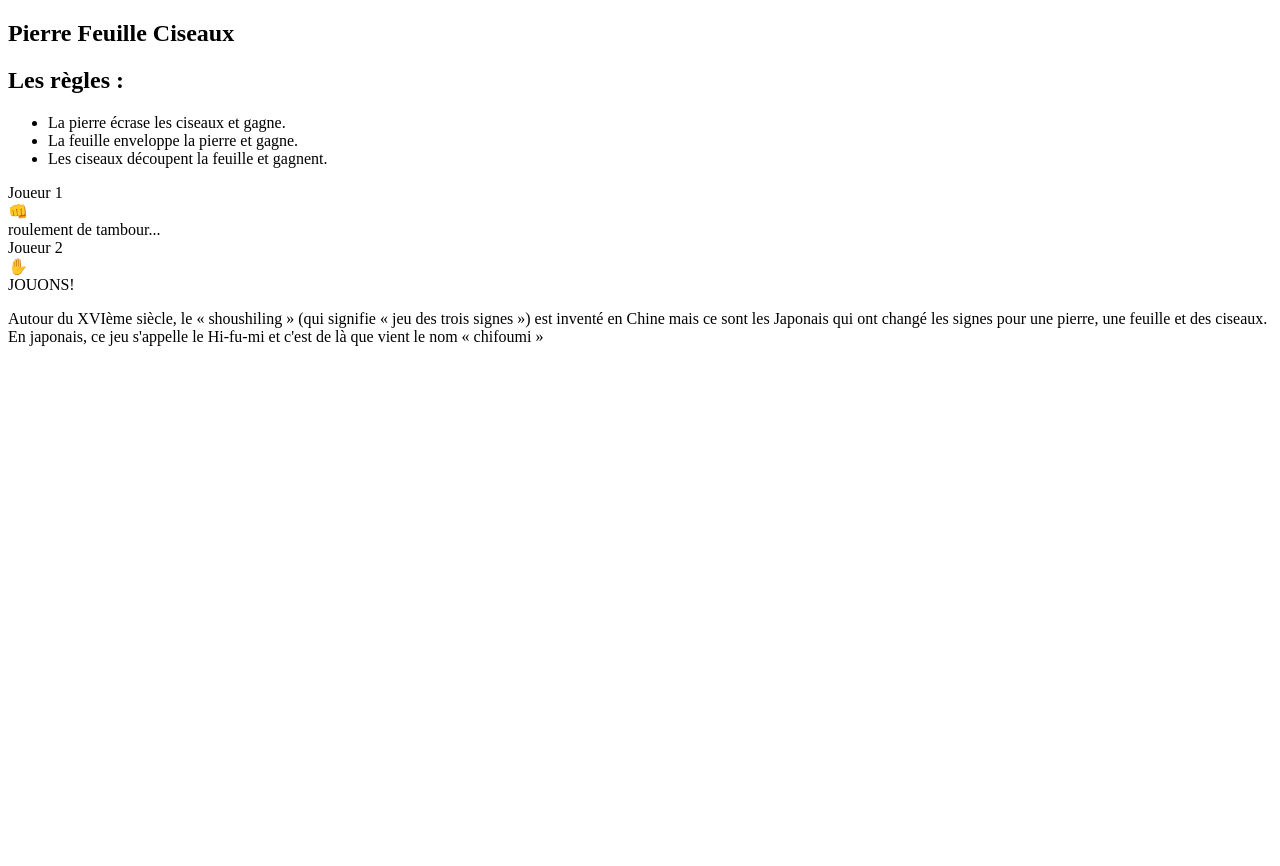
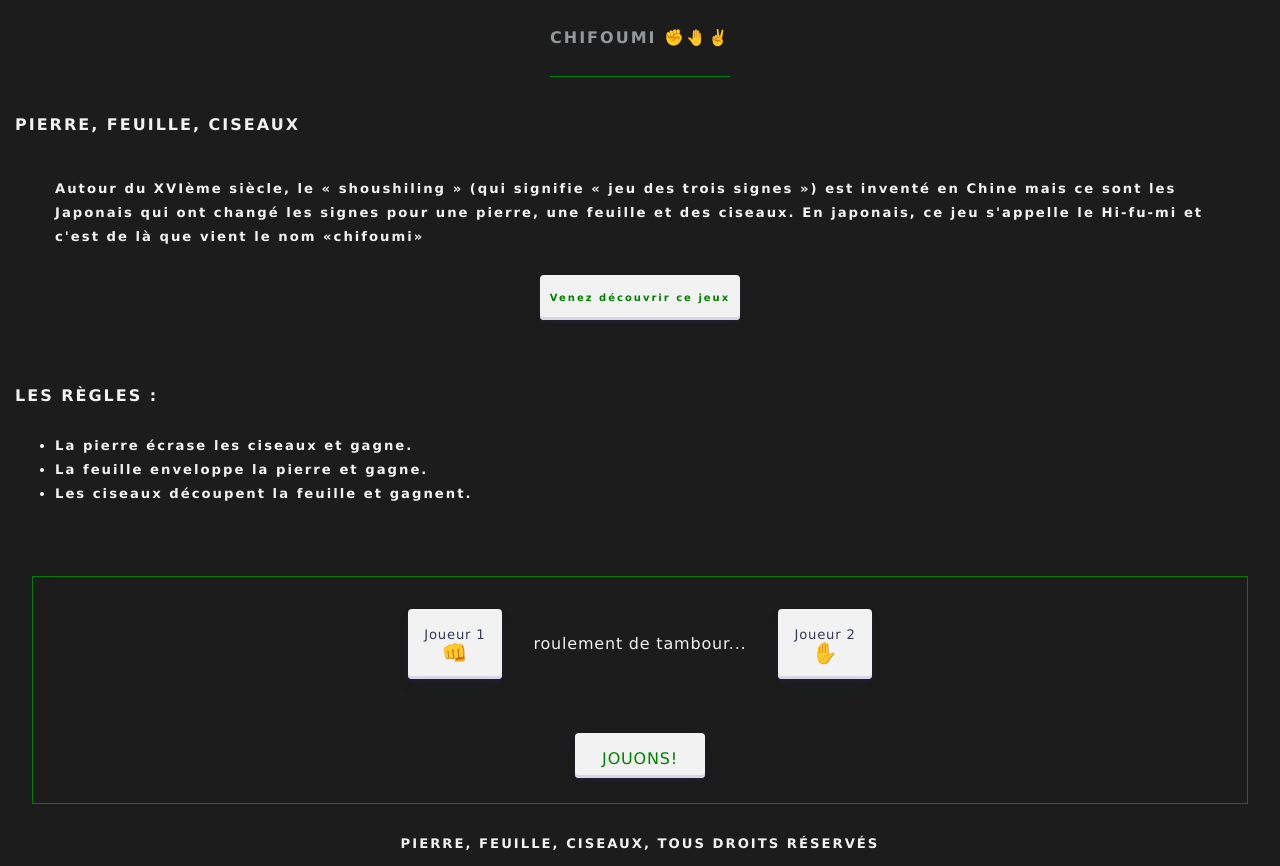
Before and after one commit to Marcelin97/JavaScript_chifoumi, a website: page index.html in a window 1280 px wide. Before the commit the page ends 800 px from the top, so only its background shows below. Drawn offline with Linux system fonts and the light colour scheme.

Commit message:
review css, review code, add comments, and end of this project

```diff
--- a/index.html
+++ b/index.html
@@ -1,24 +1,46 @@
 <!DOCTYPE html>
 <html lang="fr">
+  <!-- head -->
   <head>
-    <meta charset="UTF-8" />
-    <meta http-equiv="X-UA-Compatible" content="IE=edge" />
-    <meta name="viewport" content="width=device-width, initial-scale=1.0" />
     <meta
       name="description"
       content="coder un jeu en javascript pierre feuille ciseaux"
     />
+    <meta charset="UTF-8" />
+    <meta http-equiv="X-UA-Compatible" content="IE=edge" />
+    <meta name="viewport" content="width=device-width, initial-scale=1.0" />
     <link rel="stylesheet" href="main.css" />
     <title>Pierre Feuille Ciseaux</title>
   </head>
+  <!-- head -->
+  <!-- body -->
   <body>
-    <header></header>
+    <!-- header -->
+    <header>
+      <a href="./index.html">Chifoumi ✊🤚✌️</a>
+    </header>
+    <!-- End of header-->
+    <!-- main content -->
     <main>
-      <!-- main content -->
       <section id="titre">
-        <h1>Pierre Feuille Ciseaux</h1>
+        <h1>Pierre, Feuille, Ciseaux</h1>
+        <blockquote
+          cite="https://www.topito.com/top-variantes-pierre-feuille-ciseaux-monde#:~:text=Autour%20du%20XVI%C3%A8me%20si%C3%A8cle%2C%20le,vient%20le%20nom%20%C2%AB%20chifoumi%20%C2%BB."
+        >
+          <p>
+            Autour du XVIème siècle, le « shoushiling » (qui signifie « jeu des
+            trois signes ») est inventé en Chine mais ce sont les Japonais qui
+            ont changé les signes pour une pierre, une feuille et des ciseaux.
+            En japonais, ce jeu s'appelle le Hi-fu-mi et c'est de là que vient
+            le nom «chifoumi»
+          </p>
+        </blockquote>
+        <a class="btn btn-acc" role="button" href="#application"
+          >Venez découvrir ce jeux</a
+        >
       </section>
-      <section class="regt">
+      <!-- règlement -->
+      <section id="regt">
         <h2>Les règles :</h2>
         <ul>
           <li>La pierre écrase les ciseaux et gagne.</li>
@@ -26,34 +48,33 @@
           <li>Les ciseaux découpent la feuille et gagnent.</li>
         </ul>
       </section>
+      <!-- game -->
       <section id="application">
         <div id="container-game">
-          <div class="player-container">
+          <div class="player-container btn btn-player">
             <div class="name">Joueur 1</div>
             <div id="player-1">👊</div>
           </div>
           <div id="result">roulement de tambour...</div>
 
-          <div class="player-container">
+          <div class="player-container btn btn-player">
             <div class="name">Joueur 2</div>
             <div id="player-2">✋</div>
           </div>
         </div>
-        <div id="play-btn">JOUONS!</div>
+        <div id="play-btn" class="btn btn-acc">JOUONS!</div>
       </section>
     </main>
+    <!-- End of main content -->
+    <!-- Footer-->
     <footer>
-      <p>
-        Autour du XVIème siècle, le « shoushiling » (qui signifie « jeu des
-        trois signes ») est inventé en Chine mais ce sont les Japonais qui ont
-        changé les signes pour une pierre, une feuille et des ciseaux. En
-        japonais, ce jeu s'appelle le Hi-fu-mi et c'est de là que vient le nom «
-        chifoumi »
-      </p>
+      <p>Pierre, feuille, ciseaux, tous droits réservés</p>
     </footer>
+    <!-- End of Footer-->
 
     <!-- Les scripts  -->
     <script src="./app.js"></script>
     <!-- Les scripts -->
+    <!-- body -->
   </body>
 </html>
--- a/main.css
+++ b/main.css
@@ -0,0 +1,206 @@
+* {
+  box-sizing: border-box; /* réinitialise le modèle de boîte à border-box pour tous les éléments HTML*/
+  scroll-behavior: smooth; /*Faire défiler progressivement*/
+  font-family: "JetBrains Mono", Verdana, Geneva, Tahoma, sans-serif;
+}
+
+/* section */
+section {
+  padding: 25px 15px;
+}
+
+/* links */
+a {
+  text-decoration: none;
+  color: #f3f2f2;
+}
+
+/* body */
+body {
+  margin: 0;
+  padding: 0;
+  font-size: 16px;
+  line-height: 1.2em;
+  letter-spacing: 0.05em;
+  background-color: #1b1c1b;
+  color: #f3f2f2;
+}
+
+h1, h2 {
+  font-size: 1rem;
+  font-weight: bold;
+  text-transform: uppercase;
+}
+
+/* header */
+header {
+  display: flex;
+  height: 75px;
+  justify-content: center;
+  background-color: #1b1c1b;
+  font-weight: 700;
+  letter-spacing: 2px;
+  text-transform: uppercase;
+}
+
+header a {
+  color: #95989a;
+  display: flex;
+  justify-content: center;
+  align-items: center;
+  max-width: 100%;
+  cursor: pointer;
+  position: relative;
+}
+
+header a::after {
+  content: "";
+  position: absolute;
+  bottom: -0.15rem;
+  left: 0;
+  right: 0;
+  height: 1px;
+  background-color: green;
+  transform-origin: 0 0;
+}
+
+header a:hover {
+  color: #f3f2f2;
+}
+
+#titre {
+  line-height: 1.5rem;
+  font-size: 0.825rem;
+  font-weight: 700;
+  letter-spacing: 2px;
+  display: flex;
+  flex-direction: column;
+  justify-content: center;
+  align-items: flex-start;
+}
+
+#titre a {
+  display: flex;
+  justify-content: center;
+  align-items: center;
+  width: 200px;
+  font-size: 0.625rem;
+}
+
+/* btn */
+.btn {
+  background-color: #f3f2f2;
+  border-radius: 4px;
+  border-width: 0;
+  box-shadow: rgba(45, 35, 66, 0.4) 0 2px 4px,
+    rgba(45, 35, 66, 0.3) 0 7px 13px -3px, #d6d6e7 0 -3px 0 inset;
+  color: #36395a;
+  height: 48px;
+  overflow: hidden;
+  padding: 16px;
+  user-select: none;
+  touch-action: manipulation;
+  white-space: nowrap;
+  width: auto;
+  height: auto;
+}
+
+.btn-acc {
+  will-change: box-shadow, transform;
+  transition: box-shadow 0.15s, transform 0.15s;
+  display: flex;
+  justify-content: center;
+  align-self: center;
+  height: 45px;
+  width: 130px;
+  cursor: pointer;
+  color: green;
+}
+.btn-acc:focus {
+  box-shadow: #1e5b40 0 0 0 1.5px inset, rgba(35, 58, 66, 0.4) 0 2px 4px,
+    rgba(35, 66, 51, 0.3) 0 7px 13px -3px, #d6d6e7 0 -3px 0 inset;
+}
+
+.btn-acc:hover {
+  box-shadow: rgba(130, 125, 140, 0.4) 0 4px 8px,
+    rgba(45, 35, 66, 0.3) 0 7px 13px -3px, #d6d6e7 0 -3px 0 inset;
+  transform: translateY(-2px);
+}
+
+.btn:active {
+  box-shadow: #d6d6e7 0 3px 7px inset;
+  transform: translateY(2px);
+}
+
+/* règlement */
+#regt {
+  display: flex;
+  flex-direction: column;
+  justify-content: center;
+  align-items: flex-start;
+  line-height: 1.5rem;
+  font-size: 0.825rem;
+  font-weight: 700;
+  letter-spacing: 2px;
+}
+
+/* game */
+#application {
+  display: flex;
+  flex-direction: column;
+  justify-content: center;
+  align-items: center;
+  border: 1px solid green;
+  margin: 2rem;
+}
+
+#container-game {
+  display: flex;
+  justify-content: space-around;
+  flex-direction: column;
+  align-items: center;
+}
+@media screen and (min-width: 577px) {
+  #container-game{
+    flex-direction: row;
+  }
+}
+
+.btn-player {
+  display: flex;
+  flex-direction: column;
+  justify-content: center;
+  align-items: center;
+}
+
+.name {
+  font-size: 0.825rem;
+}
+
+#player-2,
+#player-1 {
+  font-size: 1.3rem;
+}
+
+#result {
+  display: flex;
+  align-items: center;
+  font-size: 1rem;
+  margin: 1rem;
+  padding: 1rem;
+  text-align: center;
+}
+
+#play-btn {
+  margin-top: 3rem;
+}
+
+/* footer */
+footer{
+  text-transform: uppercase;
+  font-weight: 700;
+  font-size: 0.825rem;
+  letter-spacing: 2px;
+  line-height: 1rem;
+  text-align: center;
+}
```
Also changed, not shown: package.json (added, +19 -0 lines), 1 other file.
